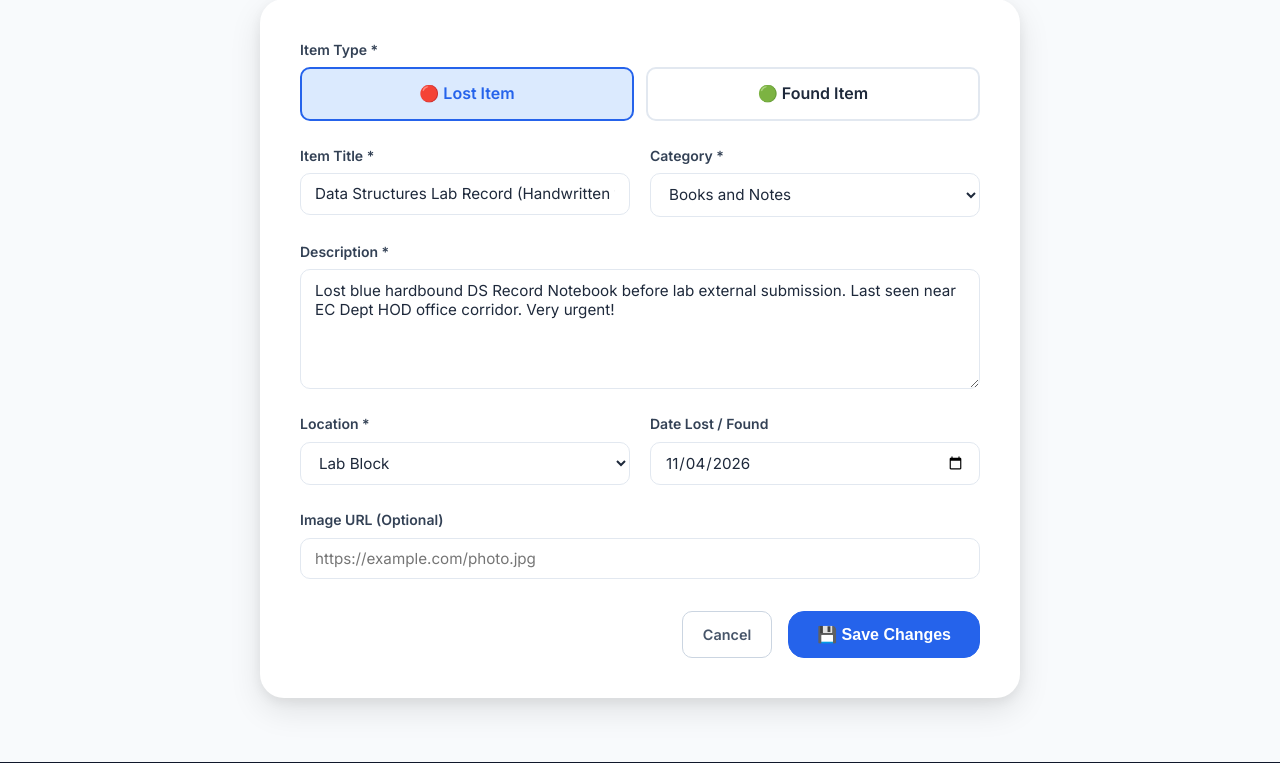
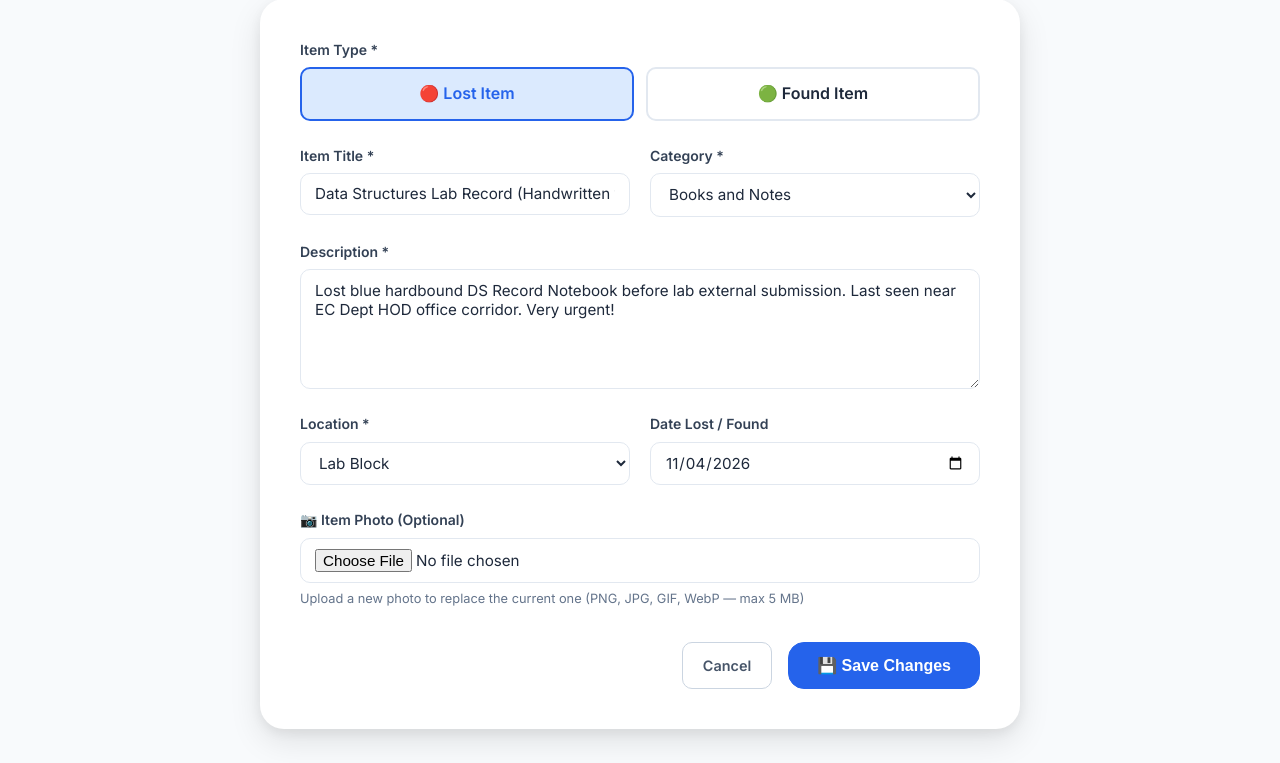
Before and after one commit to Abhishekms786/find-lostone, a Flask app: page /items/6724ed01000000000000000b/edit in a window 1280 px wide. Shown: the part 203-966 px from the top of the page. Run offline with Flask 3, Linux system fonts and the light colour scheme; the visitor is signed in with stand-in values (Sample User, id 1); data that the repository does not hold is empty.

Commit message:
Add direct image upload for lost/found items (replaces URL input)

```diff
--- a/app.py
+++ b/app.py
@@ -12,10 +12,12 @@ from datetime import datetime, timedelta, timezone
 from functools import wraps
 from bson import ObjectId
 from bson.errors import InvalidId
+import uuid
 from flask import (Flask, render_template, request, redirect, url_for,
-                   flash, session, jsonify, abort)
+                   flash, session, jsonify, abort, send_from_directory)
 from pymongo import MongoClient, DESCENDING, ASCENDING
 from werkzeug.security import generate_password_hash, check_password_hash
+from werkzeug.utils import secure_filename
 from dotenv import load_dotenv
 
 from fallback_data import (
@@ -41,6 +43,26 @@ except Exception:
 app = Flask(__name__)
 app.secret_key = os.environ.get('SECRET_KEY', 'dev-secret-key-change-in-production')
 app.permanent_session_lifetime = timedelta(days=7)
+
+# ----- Image Upload Configuration -----
+UPLOAD_FOLDER = os.path.join(app.root_path, 'static', 'uploads')
+os.makedirs(UPLOAD_FOLDER, exist_ok=True)
+app.config['UPLOAD_FOLDER'] = UPLOAD_FOLDER
+app.config['MAX_CONTENT_LENGTH'] = 5 * 1024 * 1024  # 5 MB max upload
+ALLOWED_EXTENSIONS = {'png', 'jpg', 'jpeg', 'gif', 'webp'}
+
+def allowed_file(filename):
+    return '.' in filename and filename.rsplit('.', 1)[1].lower() in ALLOWED_EXTENSIONS
+
+def save_uploaded_image(file_obj):
+    """Save uploaded image with a unique name. Returns the filename or None."""
+    if file_obj and file_obj.filename and allowed_file(file_obj.filename):
+        original = secure_filename(file_obj.filename)
+        # Prefix with UUID to avoid collisions
+        unique_name = f"{uuid.uuid4().hex[:8]}_{original}"
+        file_obj.save(os.path.join(app.config['UPLOAD_FOLDER'], unique_name))
+        return unique_name
+    return None
 
 try:
     import certifi
@@ -644,6 +666,12 @@ def dashboard():
         return render_template('dashboard.html', my_items=my_items, my_claims=[], incoming_claims=[])
 
 
+@app.route('/uploads/<filename>')
+def uploaded_file(filename):
+    """Serve uploaded item images."""
+    return send_from_directory(app.config['UPLOAD_FOLDER'], filename)
+
+
 @app.route('/items/create', methods=['GET', 'POST'])
 @login_required
 @db_required
@@ -657,7 +685,10 @@ def create_item():
         category    = request.form.get('category', 'Other')
         location    = request.form.get('location', 'Other')
         date_str    = request.form.get('date_lost_found', '')
-        image_url   = request.form.get('image_url', '').strip()
+
+        # Handle image upload
+        image_file = request.files.get('image')
+        image_filename = save_uploaded_image(image_file)
 
         errors = []
         if not title or len(title) < 3:
@@ -691,7 +722,7 @@ def create_item():
                     'category'       : category,
                     'location'       : location,
                     'date_lost_found': date_obj,
-                    'image_url'      : image_url,
+                    'image_filename' : image_filename,
                     'status'         : 'active',
                     'created_by'     : user['_id'],
                     'created_at'     : datetime.utcnow(),
@@ -710,7 +741,7 @@ def create_item():
             'category'       : category,
             'location'       : location,
             'date_lost_found': date_obj,
-            'image_url'      : image_url,
+            'image_filename' : image_filename,
             'status'         : 'active',
             'created_by'     : user['_id'],
             'created_at'     : datetime.now(timezone.utc),
@@ -751,7 +782,13 @@ def edit_item(item_id):
         category    = request.form.get('category', 'Other')
         location    = request.form.get('location', 'Other')
         date_str    = request.form.get('date_lost_found', '')
-        image_url   = request.form.get('image_url', '').strip()
+
+        # Handle image upload
+        image_file = request.files.get('image')
+        image_filename = save_uploaded_image(image_file)
+        # Keep existing image if no new one uploaded
+        if not image_filename:
+            image_filename = item.get('image_filename')
 
         errors = []
         if not title or len(title) < 3:
@@ -778,7 +815,7 @@ def edit_item(item_id):
                     'category'       : category,
                     'location'       : location,
                     'date_lost_found': date_obj,
-                    'image_url'      : image_url,
+                    'image_filename' : image_filename,
                     'updated_at'     : datetime.utcnow(),
                 }})
             except Exception:
@@ -789,7 +826,7 @@ def edit_item(item_id):
         item['category'] = category
         item['location'] = location
         item['date_lost_found'] = date_obj
-        item['image_url'] = image_url
+        item['image_filename'] = image_filename
         flash('Item updated successfully!', 'success')
         return redirect(url_for('item_details', item_id=item_id))
 
--- a/templates/_item_card.html
+++ b/templates/_item_card.html
@@ -1,7 +1,9 @@
 <div class="item-card">
   <a href="{{ url_for('item_details', item_id=item._id) }}" class="item-card-link">
     <div class="item-card-image">
-      {% if item.image_url %}
+      {% if item.image_filename %}
+        <img src="{{ url_for('uploaded_file', filename=item.image_filename) }}" alt="{{ item.title }}" onerror="this.parentElement.classList.add('no-image')" loading="lazy"/>
+      {% elif item.image_url %}
         <img src="{{ item.image_url }}" alt="{{ item.title }}" onerror="this.parentElement.classList.add('no-image')" loading="lazy"/>
       {% else %}
         <div class="item-placeholder-icon">
--- a/templates/edit_item.html
+++ b/templates/edit_item.html
@@ -9,7 +9,7 @@
   </div>
 
   <div class="form-card">
-    <form method="POST" action="{{ url_for('edit_item', item_id=item._id) }}" class="item-form" novalidate>
+    <form method="POST" action="{{ url_for('edit_item', item_id=item._id) }}" class="item-form" enctype="multipart/form-data" novalidate>
 
       <div class="form-group">
         <label class="form-label">Item Type *</label>
@@ -69,10 +69,23 @@
       </div>
 
       <div class="form-group">
-        <label for="image_url" class="form-label">Image URL (Optional)</label>
-        <input type="url" id="image_url" name="image_url"
-               value="{{ form_data.get('image_url', item.image_url or '') }}"
-               class="form-input" placeholder="https://example.com/photo.jpg" />
+        <label for="image" class="form-label">📷 Item Photo (Optional)</label>
+        {% if item.image_filename %}
+          <div style="margin-bottom:0.5rem">
+            <p style="font-size:0.85rem;color:#64748b;margin-bottom:0.25rem">Current image:</p>
+            <img src="{{ url_for('uploaded_file', filename=item.image_filename) }}" alt="Current"
+                 style="max-width:200px;max-height:200px;border-radius:8px;border:2px solid #e2e8f0" />
+          </div>
+        {% elif item.image_url %}
+          <div style="margin-bottom:0.5rem">
+            <p style="font-size:0.85rem;color:#64748b;margin-bottom:0.25rem">Current image (URL):</p>
+            <img src="{{ item.image_url }}" alt="Current"
+                 style="max-width:200px;max-height:200px;border-radius:8px;border:2px solid #e2e8f0" />
+          </div>
+        {% endif %}
+        <input type="file" id="image" name="image"
+               class="form-input" accept="image/png,image/jpeg,image/gif,image/webp" />
+        <p class="form-hint">Upload a new photo to replace the current one (PNG, JPG, GIF, WebP — max 5 MB)</p>
       </div>
 
       <div class="form-actions">
```
Also changed, not shown: templates/create_item.html (+28 -8 lines), templates/item_details.html (+8 -1 lines), 2 other files.
